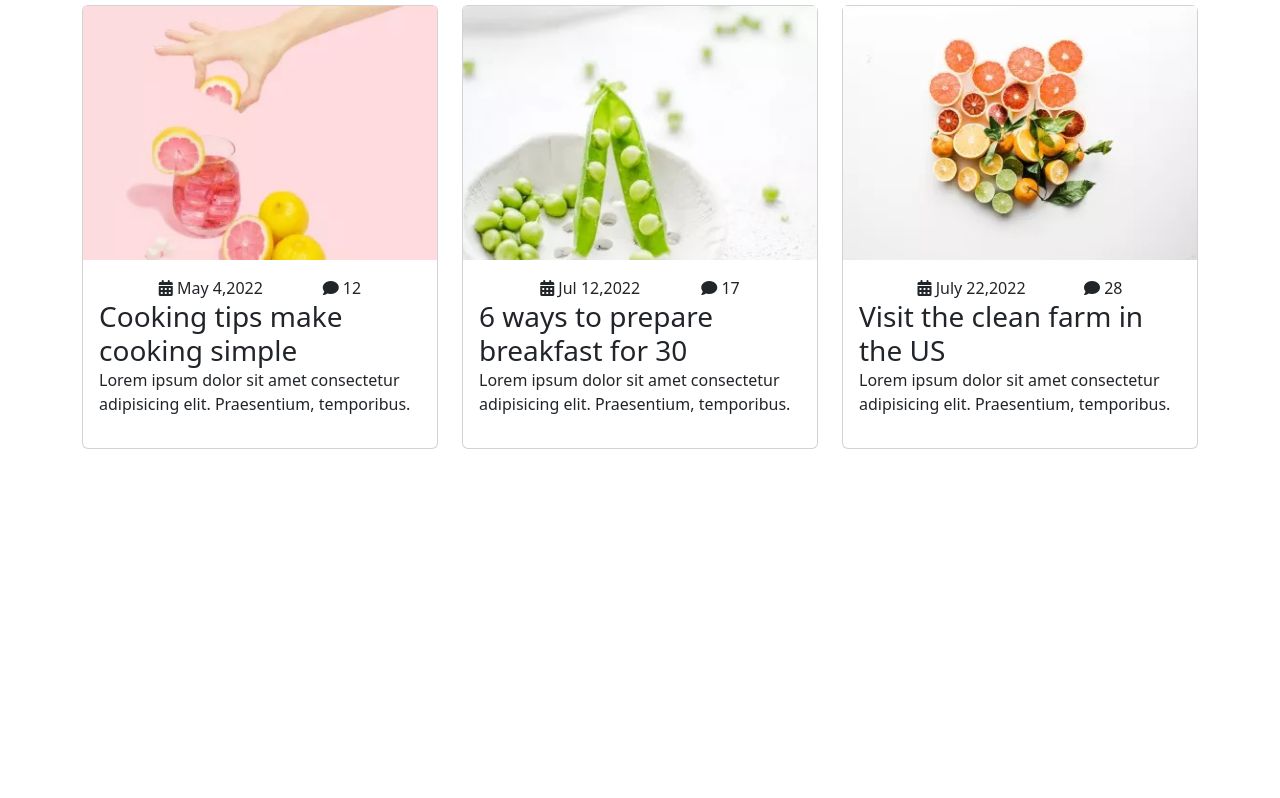
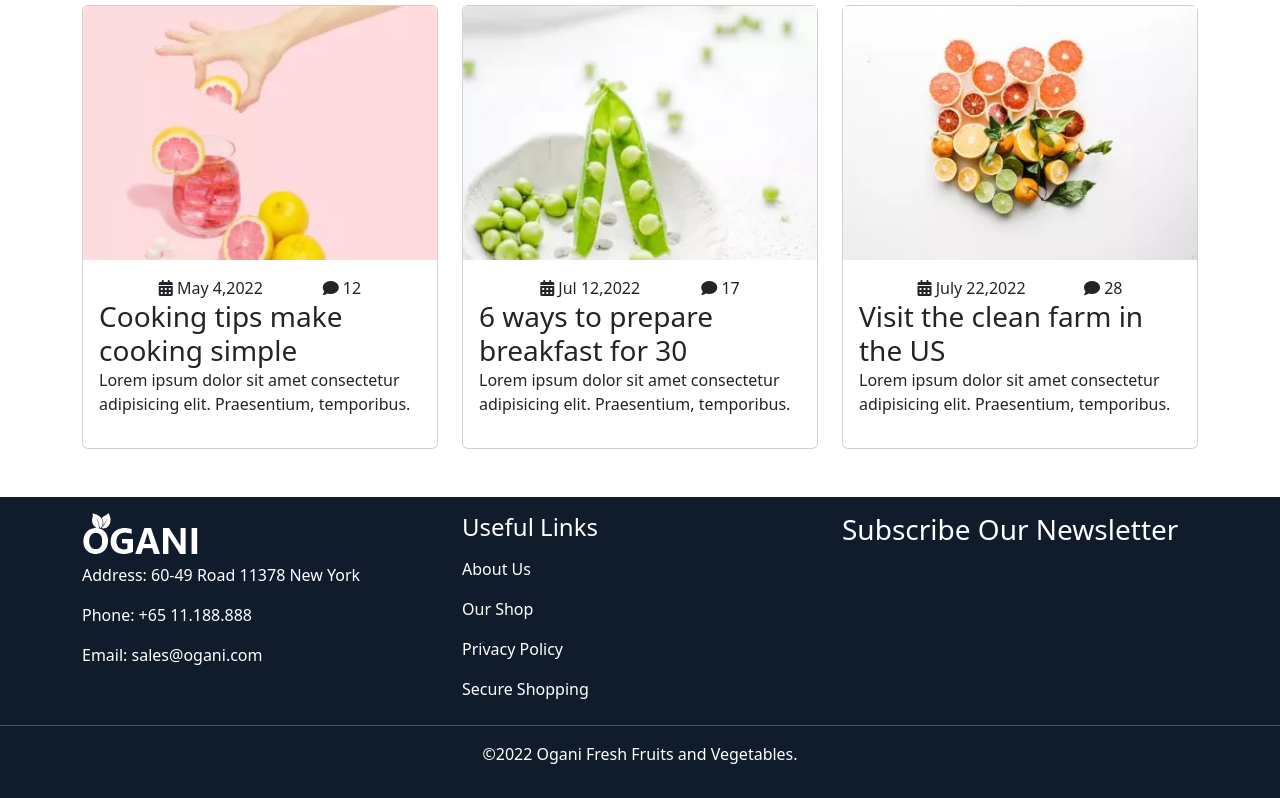
Before and after one commit to saadhossain/ogani, a plain HTML site: page index.html in a window 1280 px wide. Shown: the part 1877-2675 px from the top of the page. Before the commit the page ends 2374 px from the top, so only its background shows below. Drawn offline with nearby package versions, Linux system fonts and the light colour scheme.

Commit message:
Footer section added

```diff
--- a/css/style.css
+++ b/css/style.css
@@ -44,3 +44,6 @@
 .product-detail p, h3{
     margin:0px;
 }
+footer{
+    background-color:#101C2C;
+}
--- a/index.html
+++ b/index.html
@@ -89,6 +89,8 @@
     </nav>
     <!-- Navbar Ends -->
   </header>
+  <!-- Header Section end here -->
+
   <!-- Main Section Start here -->
   <main>
     <!-- Banner and Vertical Menu section Start -->
@@ -372,8 +374,44 @@
     <!-- Blog section start end -->
   </main>
 
+  <!-- Footer Section Start from here -->
+  <footer class="text-white py-3">
+    <div class="container">
+      <div class="row d-flex justify-content-evenly">
+        <div class="col-lg-4 col-md-6 col-sm-12">
+          <img src="img/logo-white.png" alt="">
+          <p>
+            Address: 60-49 Road 11378 New York</p>
+          <p>Phone: +65 11.188.888</p>
+          <p>Email: sales@ogani.com</p>
+        </div>
+        <div class="col-lg-4 col-md-6 col-sm-12">
+          <h4>Useful Links</h4>
+          <ul class="navbar-nav">
+            <li class="nav-item">
+              <a href="#" class="nav-link">About Us</a>
+            </li>
+            <li class="nav-item">
+              <a href="#" class="nav-link">Our Shop</a>
+            </li>
+            <li class="nav-item">
+              <a href="#" class="nav-link">Privacy Policy</a>
+            </li>
+            <li class="nav-item">
+              <a href="#" class="nav-link">Secure Shopping</a>
+            </li>
+          </ul>
+        </div>
+        <div class="col-lg-4 col-md-6 col-sm-12">
+          <h3>Subscribe Our Newsletter</h3>
 
-  <!-- Header Section end here -->
+        </div>
+      </div>
+    </div>
+    <hr>
+    <p class="text-center">&copy;2022 Ogani Fresh Fruits and Vegetables.</p>
+  </footer>
+  <!-- Footer Section End -->
   <!-- Bootstrap script -->
   <script src="https://cdn.jsdelivr.net/npm/bootstrap@5.2.0/dist/js/bootstrap.bundle.min.js"></script>
 </body>
```
Also changed, not shown: img/logo-white.png (added).
